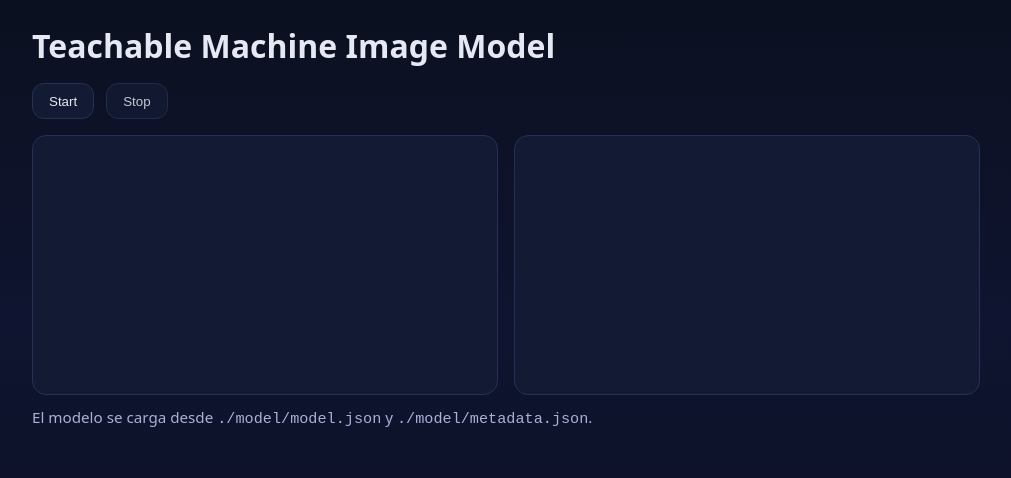
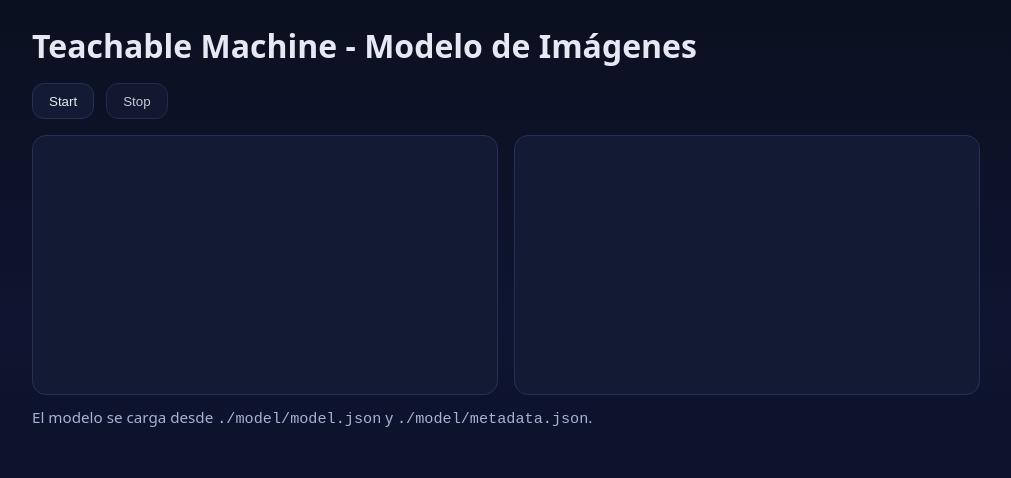
Before and after one commit to ProfMSanabria/clasificar-imgs, a plain HTML site: page index.html in a window 1280 px wide. Shown: the whole page, without its empty margins (134-1145 px from the left). Drawn offline with Linux system fonts and the light colour scheme.

Commit message:
Add files via upload

```diff
--- a/index.html
+++ b/index.html
@@ -14,7 +14,7 @@
   </head>
   <body>
     <div class="wrap">
-      <h1>Teachable Machine Image Model</h1>
+      <h1>Teachable Machine - Modelo de Imágenes</h1>
 
       <div class="controls">
         <button type="button" id="startBtn">Start</button>
```
